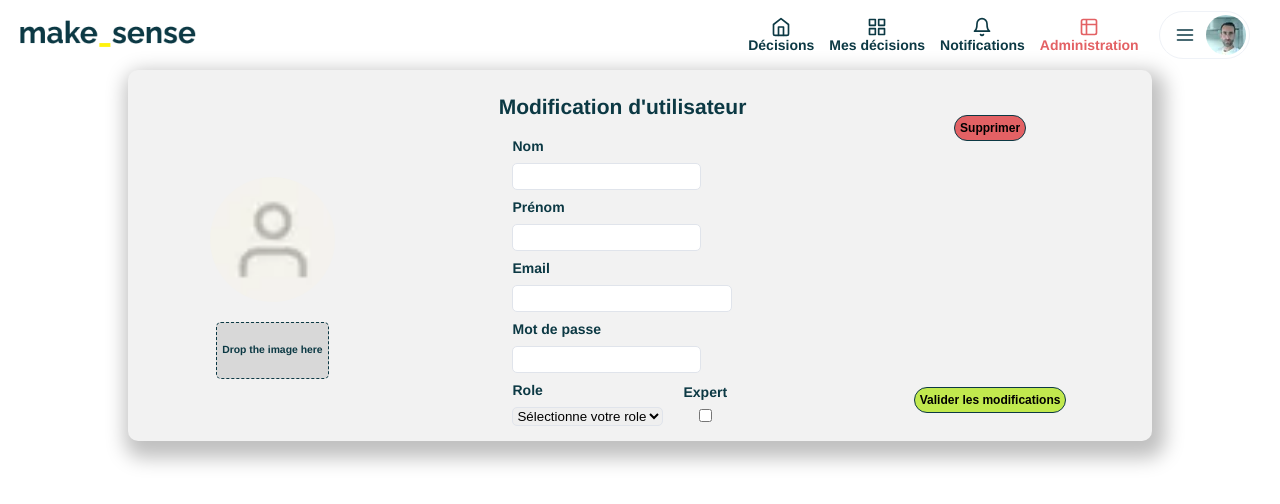
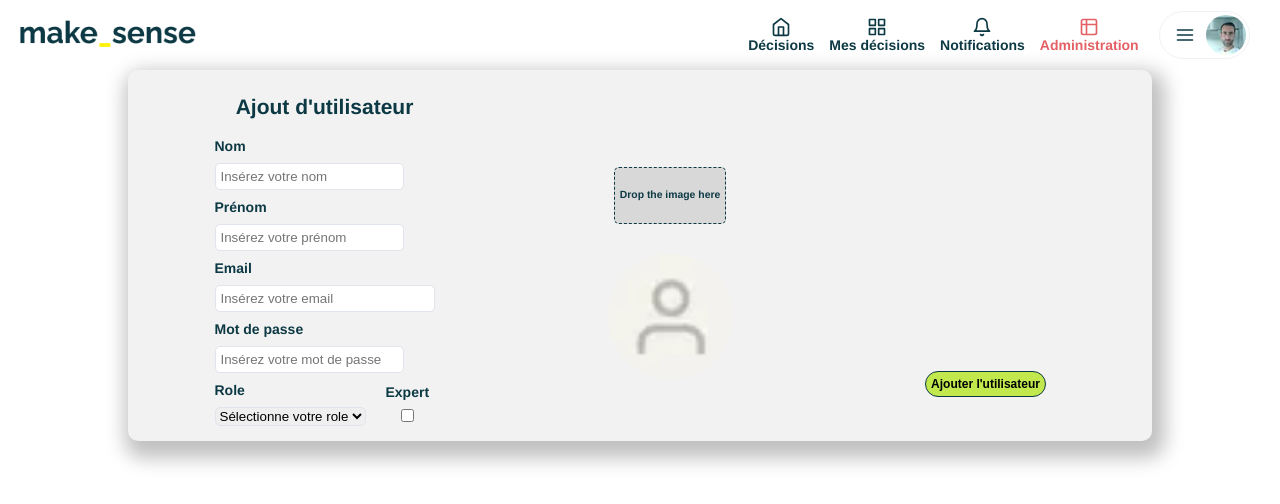
Before and after one commit to WildCodeSchool/2023-02-JS-RemoteFR-DeVMX-P3-Sense-Makers, a React (Vite) app in the folder frontend/: page /profile in a window 1280 px wide. Shown: the top 504 px of the page. Built offline with nearby package versions, Linux system fonts and the light colour scheme; no server answers.

Commit message:
Comment some html tags to degub easily

```diff
--- a/frontend/src/components/Profiles/AdminComponents/AddUser.jsx
+++ b/frontend/src/components/Profiles/AdminComponents/AddUser.jsx
@@ -29,7 +29,7 @@ export default function AddUser() {
   const submit = (event) => {
     event.preventDefault();
 
-    const isValidForm = Object.values(inputValidationRules()).every(
+    const isValidForm = Object.values(inputValidationRules(targetValues)).every(
       (key) => key
     );
 
--- a/frontend/src/components/Profiles/AdminProfile.jsx
+++ b/frontend/src/components/Profiles/AdminProfile.jsx
@@ -7,13 +7,13 @@ export default function AdminProfile() {
     <div className="adminProfile">
       <DecisionsDetails />
       <DecisionsManagement />
-      <details>
-        <summary>
-          Gestion des utilisateurs
-          <hr />
-        </summary>
-        <AddUser />
-      </details>
+      {/* <details>
+        <summary> */}
+      {/* Gestion des utilisateurs */}
+      {/* <hr />
+        </summary> */}
+      <AddUser />
+      {/* </details> */}
     </div>
   );
 }
--- a/frontend/src/pages/Profile.jsx
+++ b/frontend/src/pages/Profile.jsx
@@ -1,11 +1,11 @@
-// import AdminProfile from "../components/Profiles/AdminProfile";
-import UserProfile from "../components/Profiles/UserProfile";
+import AdminProfile from "../components/Profiles/AdminProfile";
+// import UserProfile from "../components/Profiles/UserProfile";
 
 export default function Profile() {
   return (
     <div className="profile">
-      {/* <AdminProfile /> */}
-      <UserProfile />
+      <AdminProfile />
+      {/* <UserProfile /> */}
     </div>
   );
 }
```
